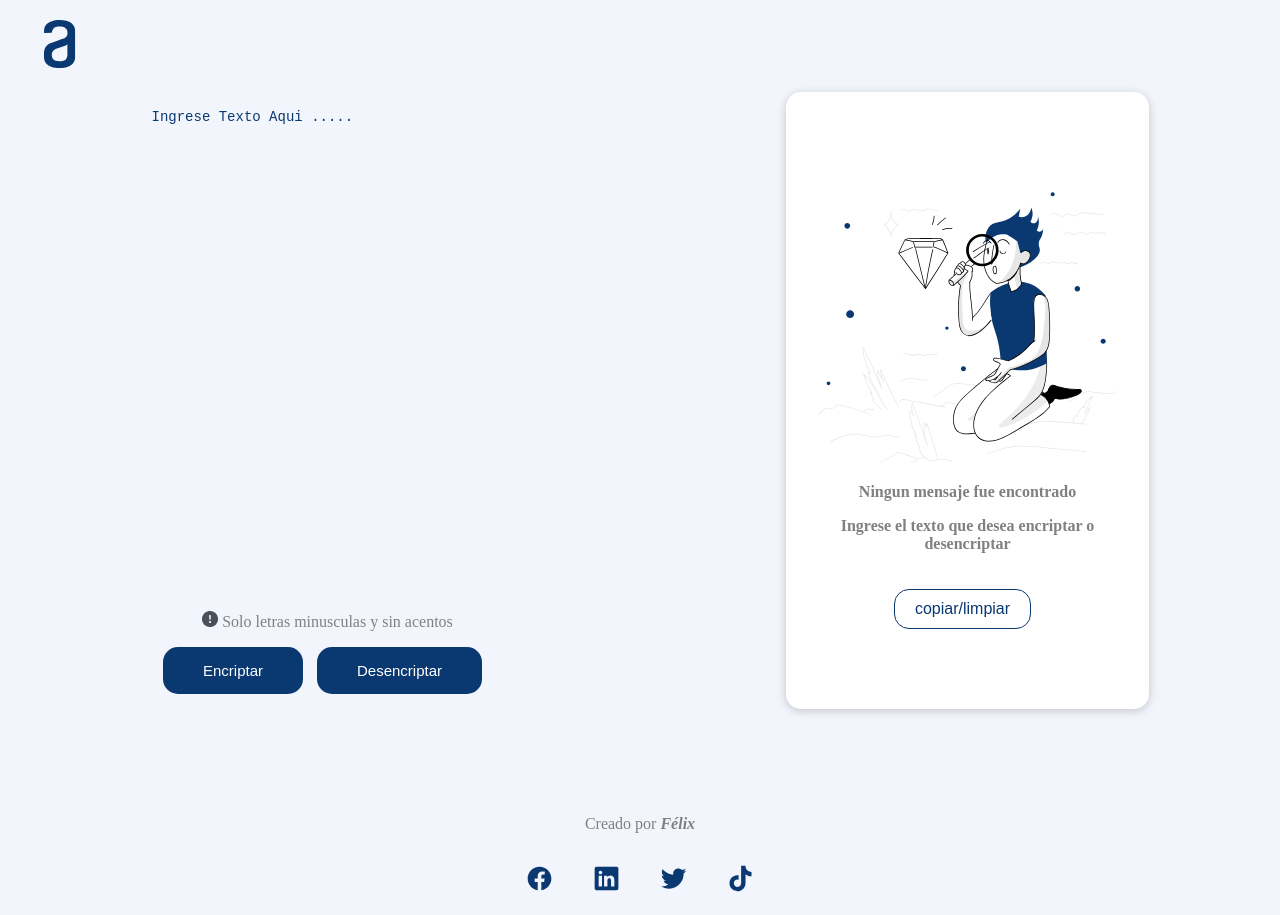
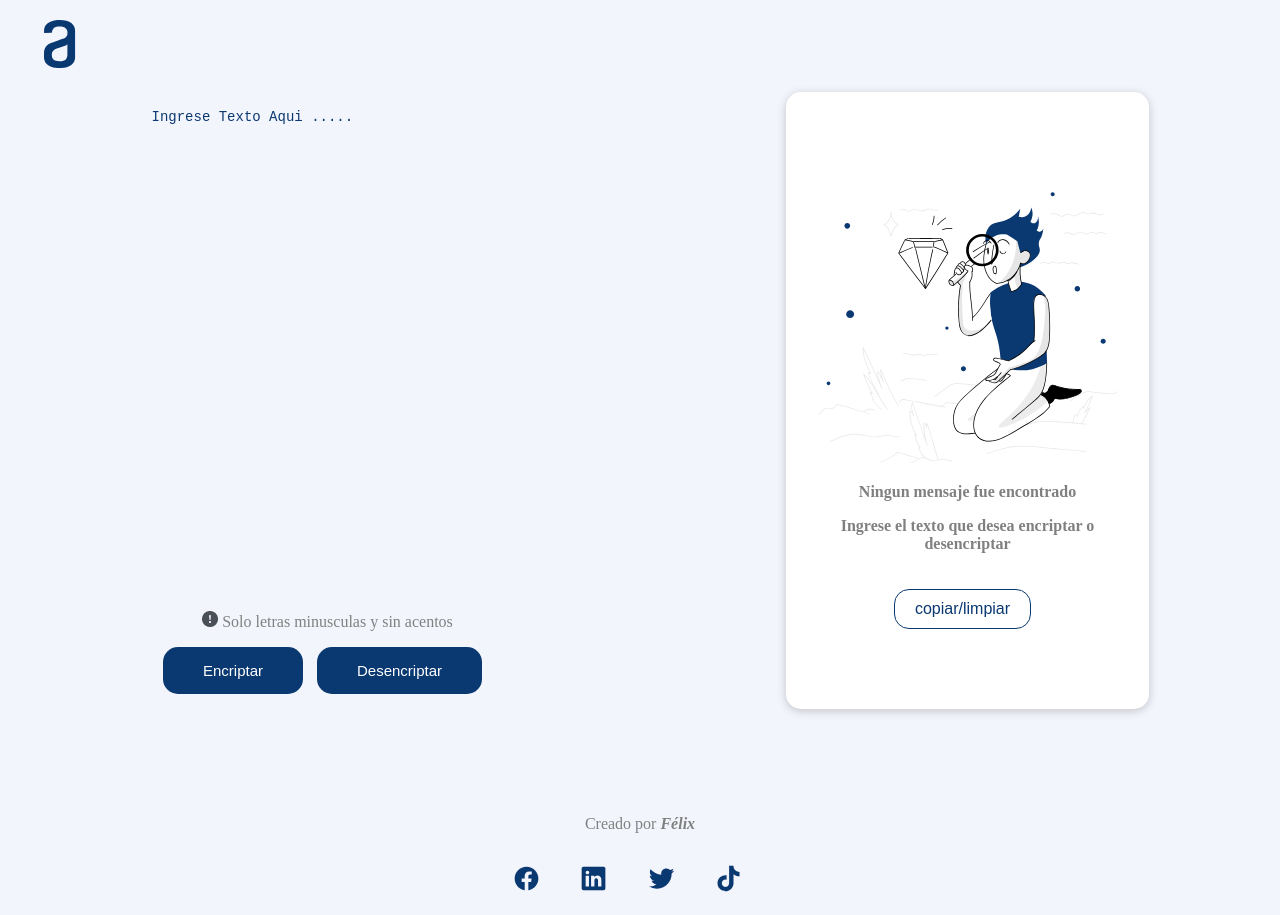
Before and after one commit to Mdza-Fx/Challenge_01, a plain HTML site: page index.html in a window 1280 px wide. Drawn offline with nearby package versions, Linux system fonts and the light colour scheme.

Commit message:
Challenge_01

```diff
--- a/Style.css
+++ b/Style.css
@@ -161,7 +161,7 @@ textarea::placeholder {
     display: flex;
     justify-content: center;
     align-items: center;
-    padding-right: 40px;
+    padding-right: 65px;
   }
 
   footer .social_icon li, footer .social_icon li a{
```
Also changed, not shown: 1 other file.
